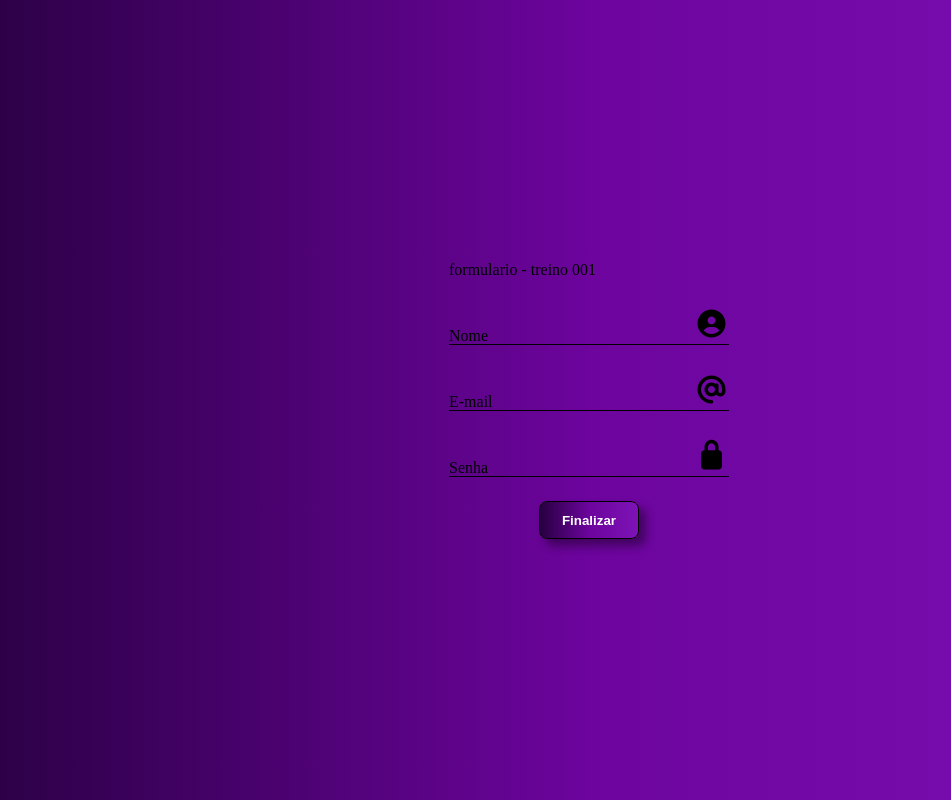
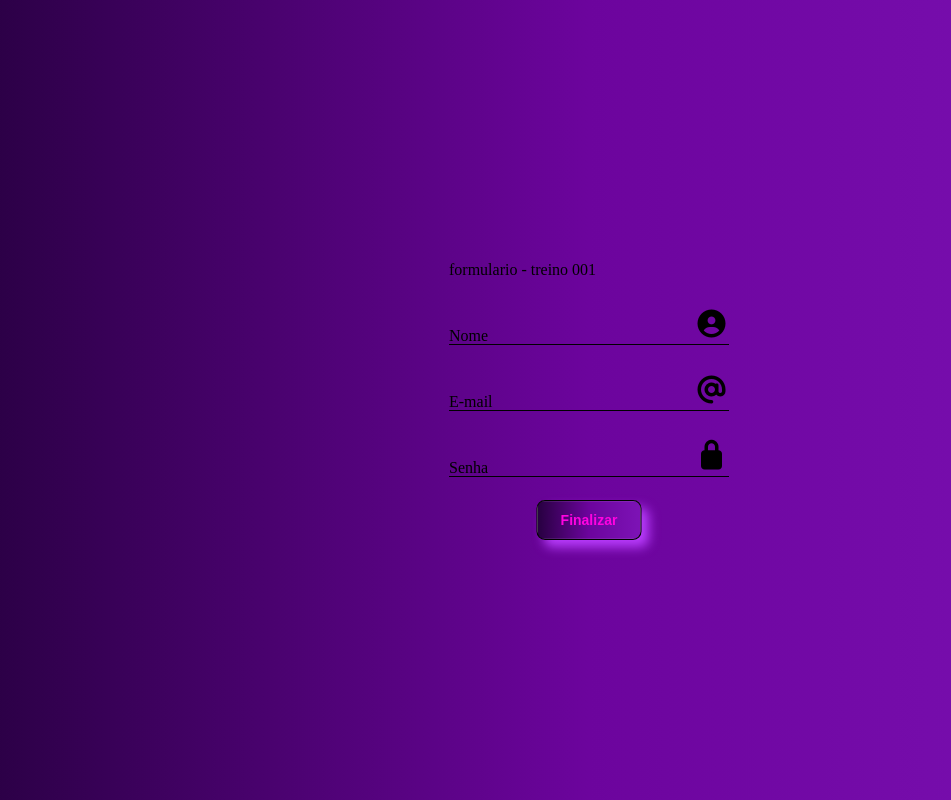
Before and after one commit to antony-henrique-aluno/Learning, a plain HTML site: page meu-aprendizado01/treino-002/treino-002.html in a window 1280 px wide. In both pictures the pointer is over the button "Finalizar". Shown: the whole page, without its empty margins (51-1002 px from the left). Drawn offline with Linux system fonts and the light colour scheme.

Commit message:
update meu-aprendizado01/treino-002/assets/estilo/form.css

```diff
--- a/meu-aprendizado01/treino-002/assets/estilo/form.css
+++ b/meu-aprendizado01/treino-002/assets/estilo/form.css
@@ -95,4 +95,11 @@ input:valid~i {
     height: 100%;
     color: white;
     font-weight: bold;
+    transition: 500ms;
 }
+
+button:hover{
+    transform: translate(-50%, -50%) scale(1.05);
+    box-shadow: 7px 7px 10px #b83cfc;
+    color: #ff03e1;
+}
```
